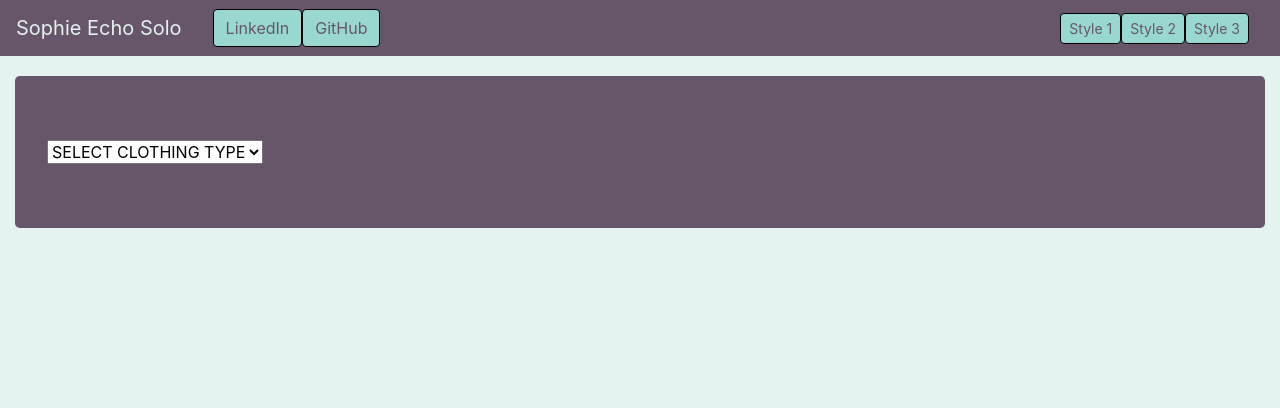
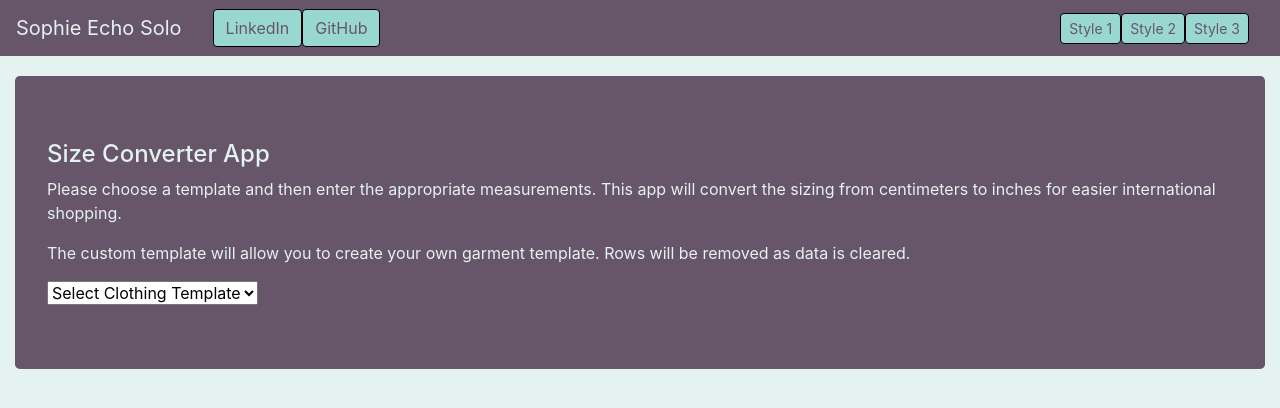
Before and after one commit to SophieEchoSolo/Portfolio-Site, a Next.js app: page /size-converter in a window 1280 px wide. Shown: the top 408 px of the page. Built offline with nearby package versions, Linux system fonts and the light colour scheme.

Commit message:
Updated personal info and added size-conveter

```diff
--- a/components/Navbar.tsx
+++ b/components/Navbar.tsx
@@ -11,7 +11,7 @@ export default function Navbar({ updateStyle }: Props): JSX.Element {
         <div>
           <a
             id="linkedin-button"
-            href="https://www.linkedin.com/in/sophie-grey-lennon/"
+            href="https://www.linkedin.com/in/echo-solo/"
             className="btn btn-primary btn-md active"
             role="button"
             type="button"
@@ -20,7 +20,7 @@ export default function Navbar({ updateStyle }: Props): JSX.Element {
           </a>
           <a
             id="github-button"
-            href="https://github.com/SophieOrgana/"
+            href="https://github.com/SophieEchoSolo"
             className="btn btn-primary btn-md active"
             role="button"
             type="button"
--- /dev/null
+++ b/next.config.js
@@ -0,0 +1,3 @@
+module.exports = {
+    trailingSlash: true,
+}
--- a/pages/size-converter.tsx
+++ b/pages/size-converter.tsx
@@ -17,10 +17,11 @@ function FormRow({ clothesPart }: { clothesPart: string }): JSX.Element {
       <td>
         <input
           type="number"
-          placeholder={`Enter ${clothesPart} in centimeters`}
+          placeholder={`${clothesPart} in cm`}
           onChange={(ev) => SetFormValue(ev.target.value)}
         />
       </td>
+      <td>=</td>
       <td>{!Number.isNaN(inVal) && <>{inVal.toFixed(1)}&quot;</>}</td>
     </tr>
   );
@@ -64,7 +65,7 @@ function CustomFormRow({ updateRow }: { updateRow: (hasContent: boolean) => void
       <td>
         <input
           type="number"
-          placeholder={`Enter size in centimeters`}
+          placeholder={`Size in cm`}
           onChange={(ev) => {
             SetFormValue(ev.target.value);
             if (ev.target.value) updateContentLive();
@@ -72,6 +73,7 @@ function CustomFormRow({ updateRow }: { updateRow: (hasContent: boolean) => void
           onBlur={updateContent}
         />
       </td>
+      <td>=</td>
       <td>{!Number.isNaN(inVal) && <>{inVal.toFixed(1)}&quot;</>}</td>
     </tr>
   );
@@ -123,9 +125,18 @@ export default function Home(): JSX.Element {
       </Head>
       <div className="container-fluid">
         <div className="jumbotron">
+          <h4>Size Converter App</h4>
+          <p>
+            Please choose a template and then enter the appropriate measurements. This app will
+            convert the sizing from centimeters to inches for easier international shopping.{' '}
+          </p>
+          <p>
+            The custom template will allow you to create your own garment template. Rows will be
+            removed as data is cleared.
+          </p>
           {/* eslint-disable-next-line jsx-a11y/no-onchange */}
           <select id="templateSelect" onChange={(ev) => SetSelectedKey(ev.target.value)}>
-            <option value="">SELECT CLOTHING TYPE</option>
+            <option value="">Select Clothing Template</option>
             {Object.keys(Templates).map((key) => (
               <option key={key}>{key}</option>
             ))}
```
Also changed, not shown: pages/index.tsx (+9 -0 lines).
